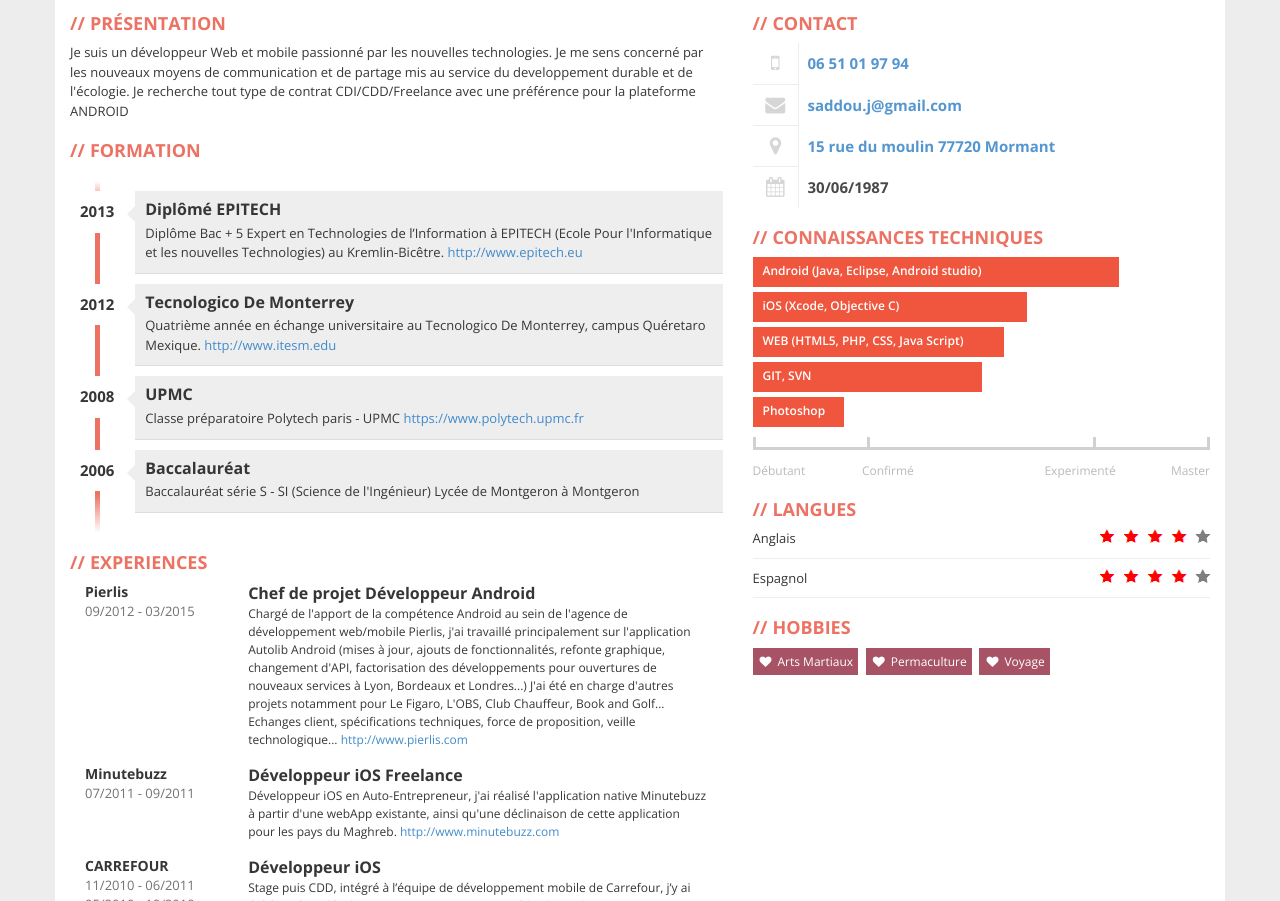
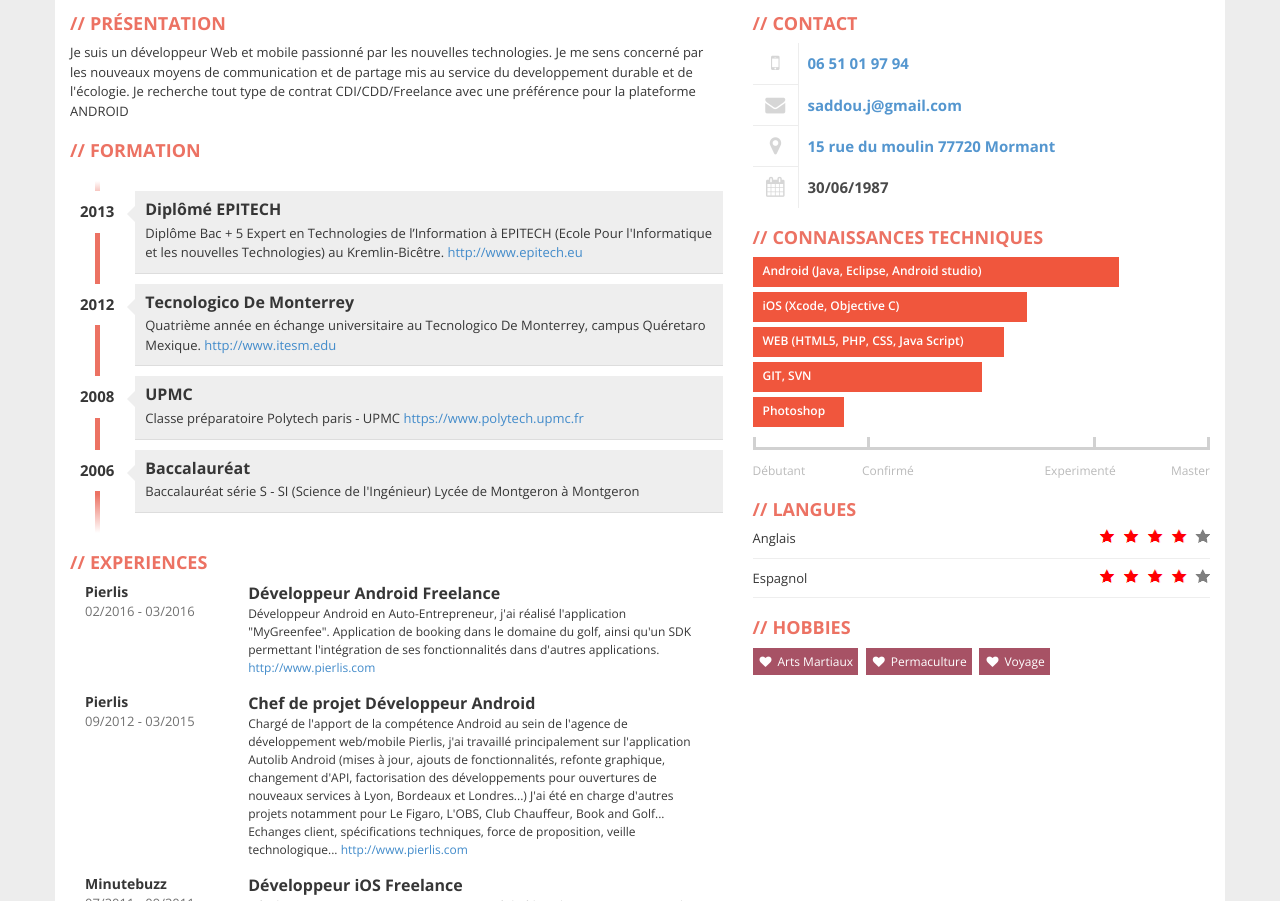
Before and after one commit to jsaddour/jsaddour.github.io, a plain HTML site: page index.html in a window 1280 px wide. Shown: the part 199-1100 px from the top of the page. Drawn offline with nearby package versions, Linux system fonts and the light colour scheme.

Commit message:
pierlis freelance added

```diff
--- a/index.html
+++ b/index.html
@@ -69,6 +69,19 @@
           <!-- EXPERIENCES -->
           <div class="box">
             <h2>Experiences</h2>
+			 <div class="job clearfix">
+              <div class="col-xs-4 col-sm-3">
+                <div class="where">Pierlis</div>
+                <div class="year">02/2016 - 03/2016</div>
+              </div>
+              <div class="col-xs-8 col-sm-9">
+                <div class="profession">Développeur Android Freelance</div>
+                <div class="description">
+				Développeur Android en Auto-Entrepreneur, j'ai réalisé l'application "MyGreenfee". Application de booking dans le domaine du golf, ainsi qu'un SDK permettant l'intégration de ses fonctionnalités dans d'autres applications.
+				<a href="http://www.pierlis.com">http://www.pierlis.com</a>
+				</div>
+              </div>
+            </div>
             <div class="job clearfix">
               <div class="col-xs-4 col-sm-3">
                 <div class="where">Pierlis</div>
```
